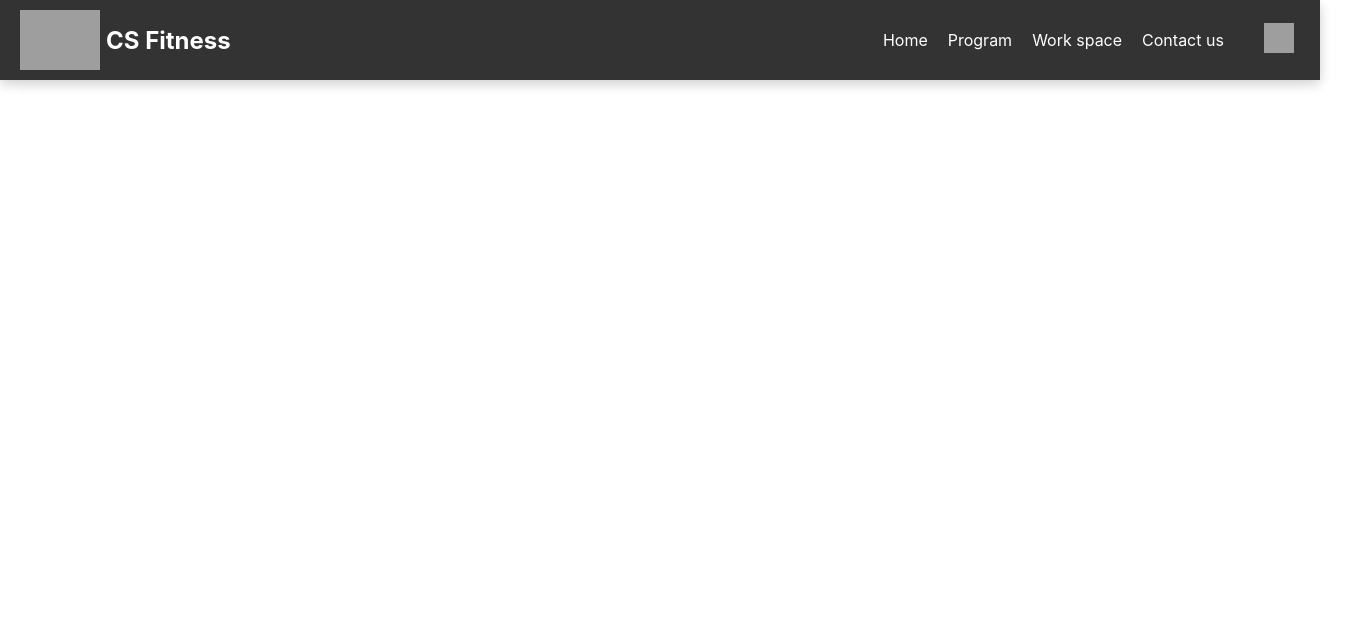
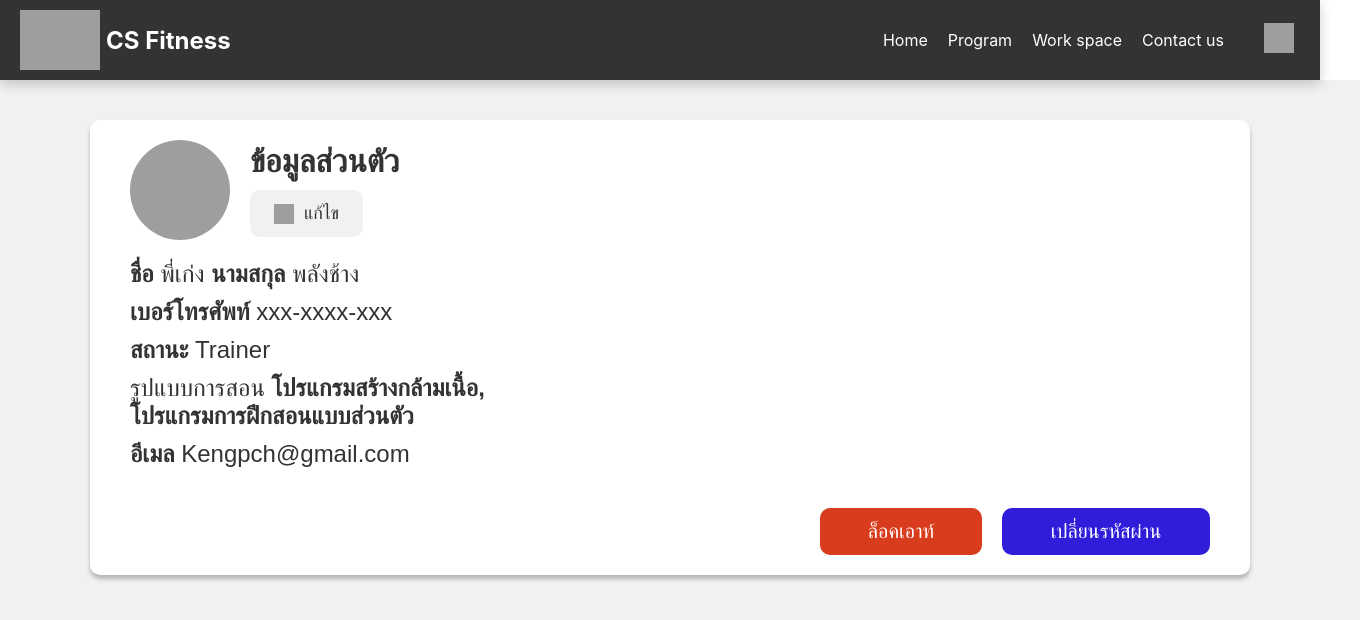
Before and after one commit to theeraphatKKU/Fitness-Project-FE, a React (Create React App) app: page /trainer-login in a window 1280 px wide. Shown: the top 620 px of the page, 1360 px wide, since content can reach past the window. Built offline with nearby package versions, Linux system fonts and the light colour scheme; grey boxes are pictures that could not be loaded.

Commit message:
add profile

```diff
--- a/src/trainer/TrainerLogin.css
+++ b/src/trainer/TrainerLogin.css
@@ -0,0 +1,178 @@
+/* TrainerLogin.css */
+
+.profile {
+    display: flex;
+    flex-direction: column;
+    align-items: center; /* จัดกึ่งกลางแนวนอน */
+    padding: 40px;
+    gap: 20px;
+    width: 100%;
+    height: 100vh;
+    background: #f1f1f1;
+  }
+
+  .container {
+    display: flex;
+    flex-direction: column;
+    align-items: flex-start; /* จัดชิดซ้าย */
+    padding: 20px 40px;
+    gap: 20px; /* เพิ่ม gap */
+    width: 1080px;
+    background: #ffffff;
+    box-shadow: 0px 4px 4px rgba(0, 0, 0, 0.25);
+    border-radius: 10px;
+  }
+
+  .head-edit {
+    display: flex;
+    align-items: center; /* จัดกึ่งกลางในแนวตั้ง */
+    gap: 20px; /* เพิ่ม gap */
+    width: 100%; /* ขยายความกว้างให้เต็ม */
+  }
+
+  .profile-picture {
+    width: 100px;
+    height: 100px;
+    border-radius: 50%;
+    overflow: hidden;
+  }
+
+  .profile-picture img {
+    width: 100%;
+    height: 100%;
+    object-fit: cover;
+  }
+
+  .header-text {
+    display: flex;
+    flex-direction: column; /* เรียง title และ button ในแนวตั้ง */
+    gap: 10px; /* เพิ่ม gap */
+  }
+
+  .header-text .title {
+    color: #333333;
+    font-size: 32px;
+    font-family: 'Prompt', sans-serif;
+    font-weight: 600;
+    margin: 0; /* ลบ margin */
+  }
+
+  .edit-button {
+    display: flex;
+    align-items: center; /* จัดกึ่งกลางในแนวตั้ง */
+  }
+
+  .edit-button .edit {
+    display: flex;
+    flex-direction: row;
+    justify-content: center;
+    align-items: center;
+    padding: 10px 20px;
+    gap: 10px;
+    width: 113px;
+    height: 47px;
+    background: #f1f1f1;
+    border: none;
+    border-radius: 10px;
+  }
+
+  .edit-button .edit img {
+    width: 20px;
+    height: 20px;
+  }
+
+  .edit-button .edit span {
+    color: #333333;
+    font-size: 18px;
+    font-family: 'Prompt', sans-serif;
+    font-weight: 400;
+  }
+
+  .information {
+    display: flex;
+    flex-direction: column;
+    gap: 10px;
+    width: 100%; /* ขยายความกว้างให้เต็ม */
+  }
+
+  .information p {
+    color: #333333;
+    font-size: 24px;
+    font-family: 'Prompt', sans-serif;
+    font-weight: 400;
+    margin: 0; /* ลบ margin */
+  }
+
+  .information .font-bold {
+    font-weight: 700;
+  }
+
+  .training-style {
+    color: #333333;
+    font-size: 24px;
+    font-family: 'Prompt', sans-serif;
+    font-weight: 400;
+    margin: 0; /* ลบ margin */
+  }
+
+  .training-style span {
+    font-weight: 700;
+  }
+
+  .button-group {
+    display: flex;
+    justify-content: flex-end; /* จัดปุ่มชิดขวา */
+    gap: 20px; /* เพิ่ม gap */
+    width: 100%; /* ขยายความกว้างให้เต็ม */
+    margin-top: 20px; /* เพิ่มระยะห่างด้านบน */
+  }
+
+  .logout-button{
+    display: flex;
+    flex-direction: row;
+    justify-content: center;
+    align-items: center;
+    padding: 10px 20px;
+    gap: 10px;
+    height: 47px;
+    background: #d93c1d;
+    border: none;
+    border-radius: 10px;
+  }
+
+  .change-password-button {
+    display: flex;
+    flex-direction: row;
+    justify-content: center;
+    align-items: center;
+    padding: 10px 20px;
+    gap: 10px;
+    height: 47px;
+    background: #301dd9;
+    border: none;
+    border-radius: 10px;
+  }
+
+  .logout-button {
+    width: 162px;
+  }
+
+  .change-password-button {
+    width: 208px;
+  }
+
+  .button-text {
+    color: #ffffff;
+    text-align: center;
+    font-size: 20px;
+    font-family: 'Prompt', sans-serif;
+    font-weight: 400;
+    text-decoration: none;
+  }
+
+  /* Media Queries สำหรับ Responsive Design */
+  @media (max-width: 768px) {
+    .container {
+      width: 90%;
+    }
+  }
--- a/src/trainer/TrainerLogin.js
+++ b/src/trainer/TrainerLogin.js
@@ -1,12 +1,69 @@
 import React from 'react';
-import './TrainerAvailability.css';
+import { Link } from 'react-router-dom'; // เพิ่มบรรทัดนี้
+import './TrainerLogin.css';
 import TrainerNavbar from '../trainer/TrainerNavbar';
 
 const TrainerLogin = () => {
-    return(
-        <TrainerNavbar/>
-    );
-
+  return (
+    <section className="profile">
+      <TrainerNavbar />
+      <div className="container">
+        <div className="head-edit">
+          <div className="profile-picture">
+            <img
+              loading="lazy"
+              src="https://cdn.builder.io/api/v1/image/assets/TEMP/9f973a788df5b14c62475f3508739362688152c43702c0aa0871ff97b054f9aa?placeholderIfAbsent=true&apiKey=765867cd70bd47438cc6f11c19137da0"
+              alt="profile"
+            />
+          </div>
+          <div className="header-text">
+            <h2 className="title">ข้อมูลส่วนตัว</h2>
+            <div className="edit-button">
+              <button className="edit">
+                <img
+                  loading="lazy"
+                  src="https://cdn.builder.io/api/v1/image/assets/TEMP/d351945df9638427df1fa9e59e9eccb3b1d2429907c9e0d75cf0d228792b9cd0?placeholderIfAbsent=true&apiKey=765867cd70bd47438cc6f11c19137da0"
+                  alt="edit"
+                />
+                <span>แก้ไข</span>
+              </button>
+            </div>
+          </div>
+        </div>
+        <div className="information">
+          <p>
+            <span className="font-bold">ชื่อ</span> พี่เก่ง{' '}
+            <span className="font-bold">นามสกุล</span> พลังช้าง
+          </p>
+          <p>
+            <span className="font-bold">เบอร์โทรศัพท์</span> xxx-xxxx-xxx
+          </p>
+          <p>
+            <span className="font-bold">สถานะ</span> Trainer
+          </p>
+          <div className="training-style">
+            รูปแบบการสอน <span>โปรแกรมสร้างกล้ามเนื้อ,</span> <br />
+            <span>โปรแกรมการฝึกสอนแบบส่วนตัว</span>
+          </div>
+          <p>
+            <span className="font-bold">อีเมล </span>Kengpch@gmail.com
+          </p>
+        </div>
+        <div className="button-group">
+          <button className="logout-button">
+            <Link to="/login" className="button-text">
+              ล็อคเอาท์
+            </Link>
+          </button>
+          <button className="change-password-button">
+            <Link to="/forgot-password" className="button-text">
+              เปลี่ยนรหัสผ่าน
+            </Link>
+          </button>
+        </div>
+      </div>
+    </section>
+  );
 };
 
 export default TrainerLogin;
```
